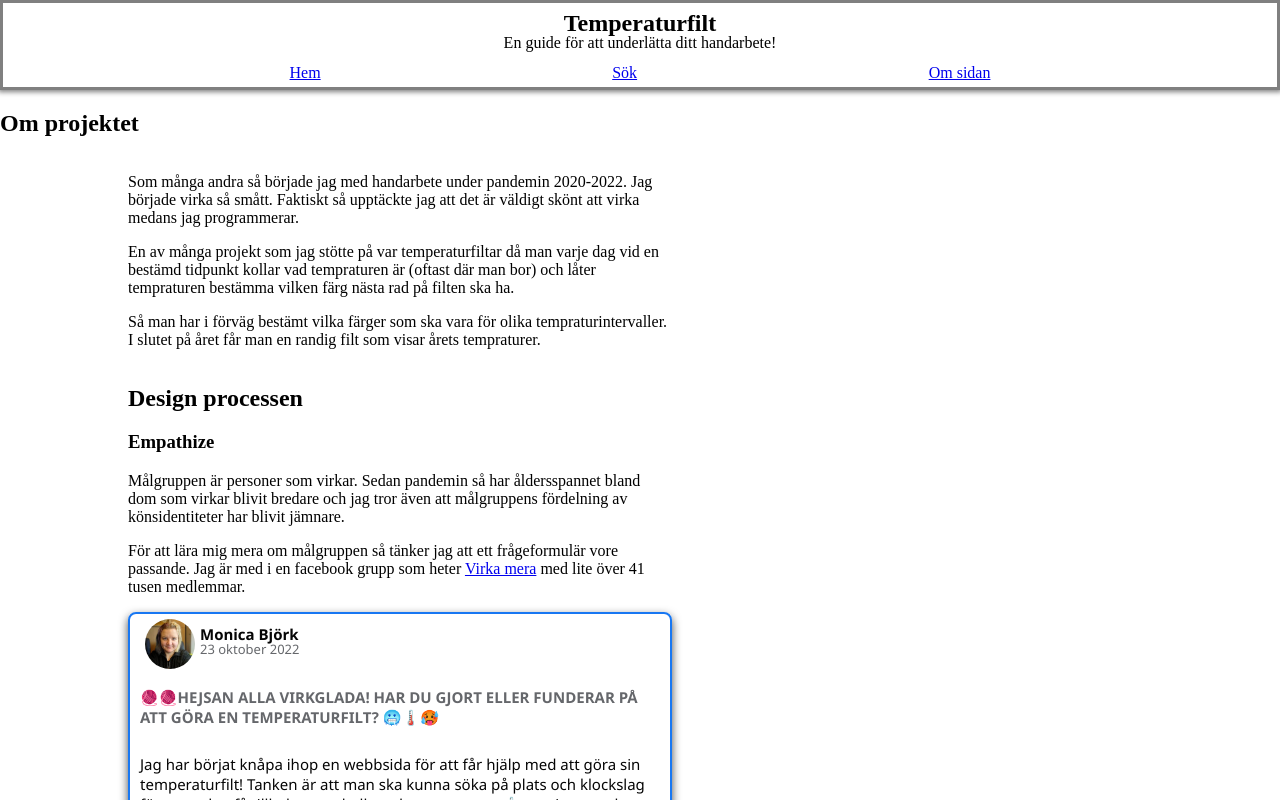
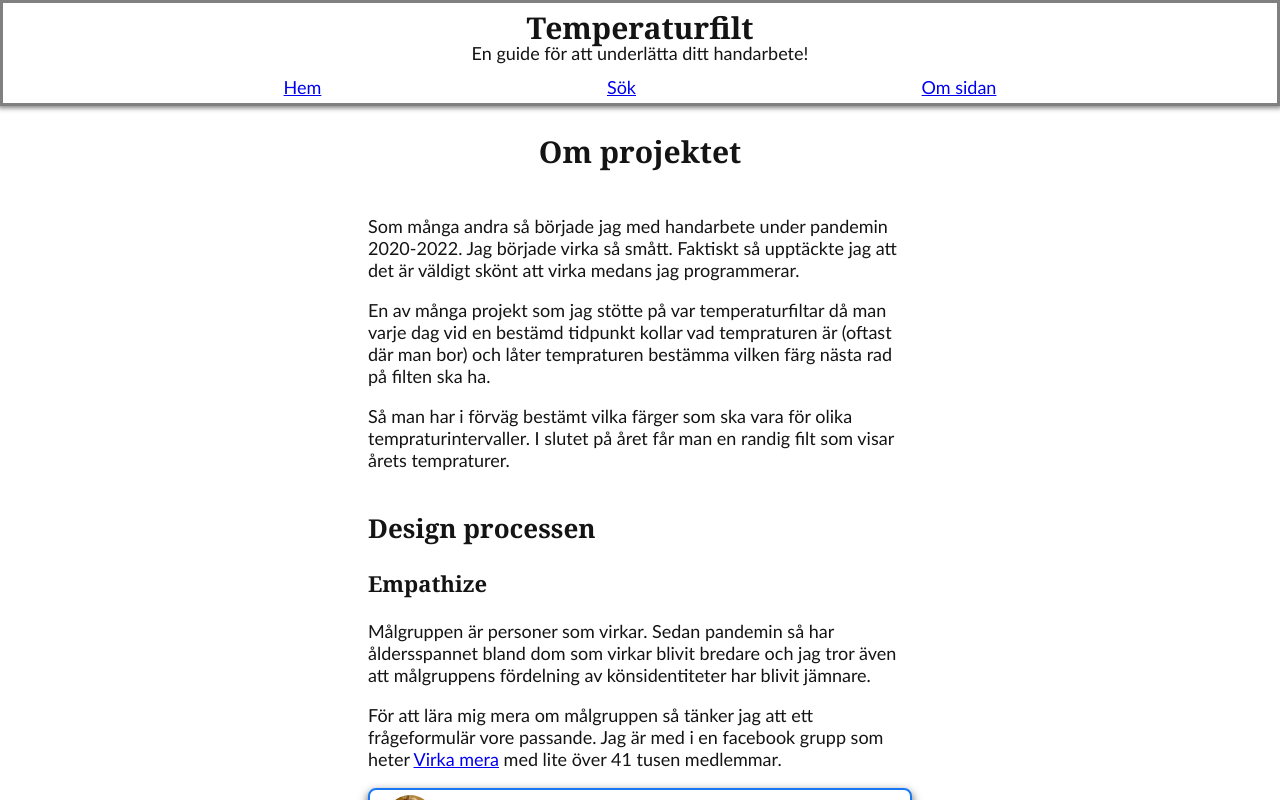
Before and after one commit to coffeetails/temprature-blanket, a React (Vite) app: page /about in a window 1280 px wide. Shown: the top 800 px of the page. Built offline with nearby package versions, Linux system fonts and the light colour scheme; no server answers.

Commit message:
some general styling

```diff
--- a/src/App.scss
+++ b/src/App.scss
@@ -6,14 +6,32 @@ body {
   width: 100%;
   min-height: 100%;
   margin: 0;
+  font-size: 18px;
+  font-family: Calibri, 'Trebuchet MS', sans-serif;
+  color: #141414;
+}
+
+h1 {
+  font-size: 30px;
+  font-family: Georgia, 'Times New Roman', Times, serif;
+}
+h2 {
+  font-size: 26px;
+  font-family: Georgia, 'Times New Roman', Times, serif;
+}
+h3 {
+  font-size: 22px;
+  font-family: Georgia, 'Times New Roman', Times, serif;
 }
 
 .views {
   display: flex;
   flex-direction: column;
+  align-items: center;
 }
 
 .views__wrapper {
   padding: 0 10%;
   max-width: 800px;
+  min-width: 360px;
 }
```
